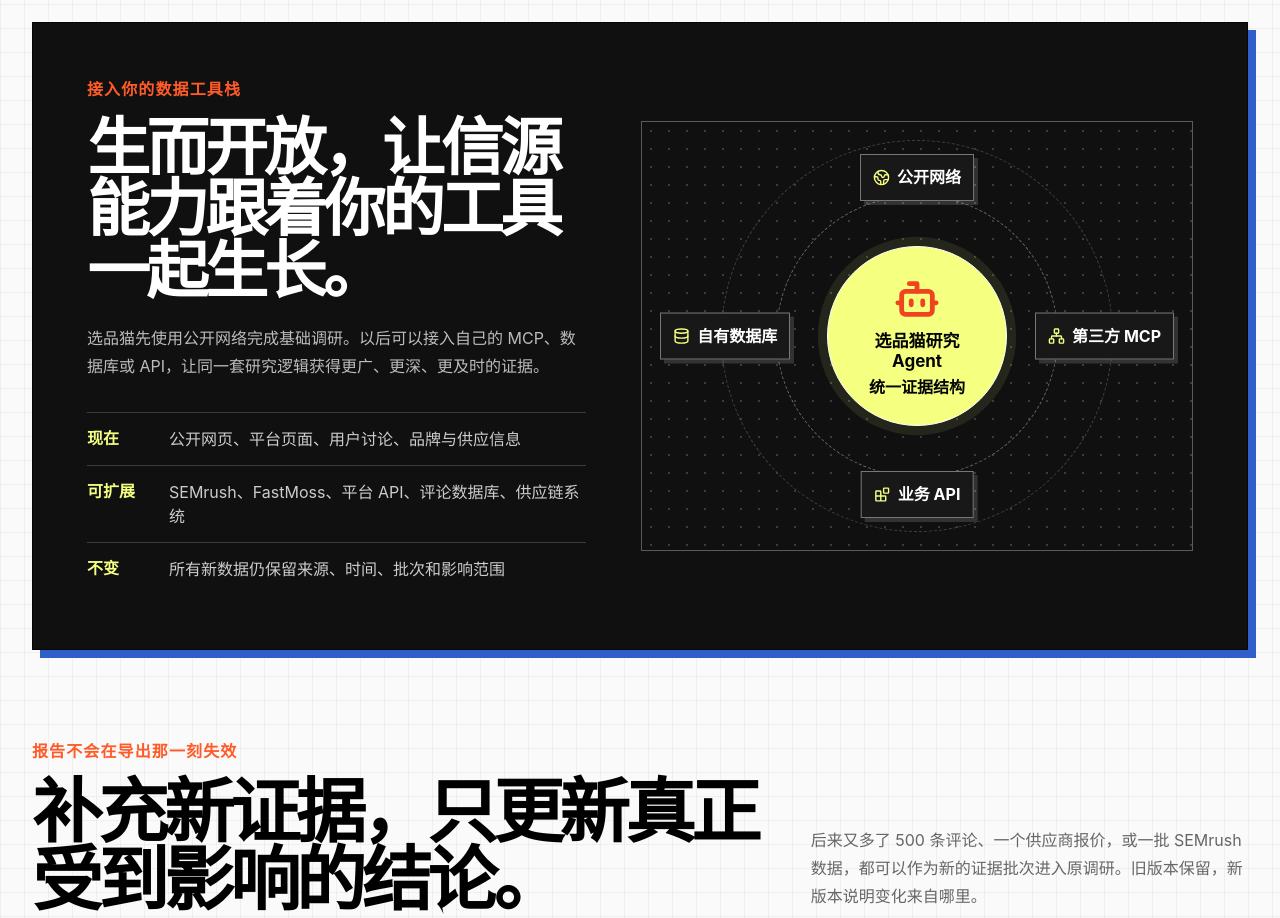
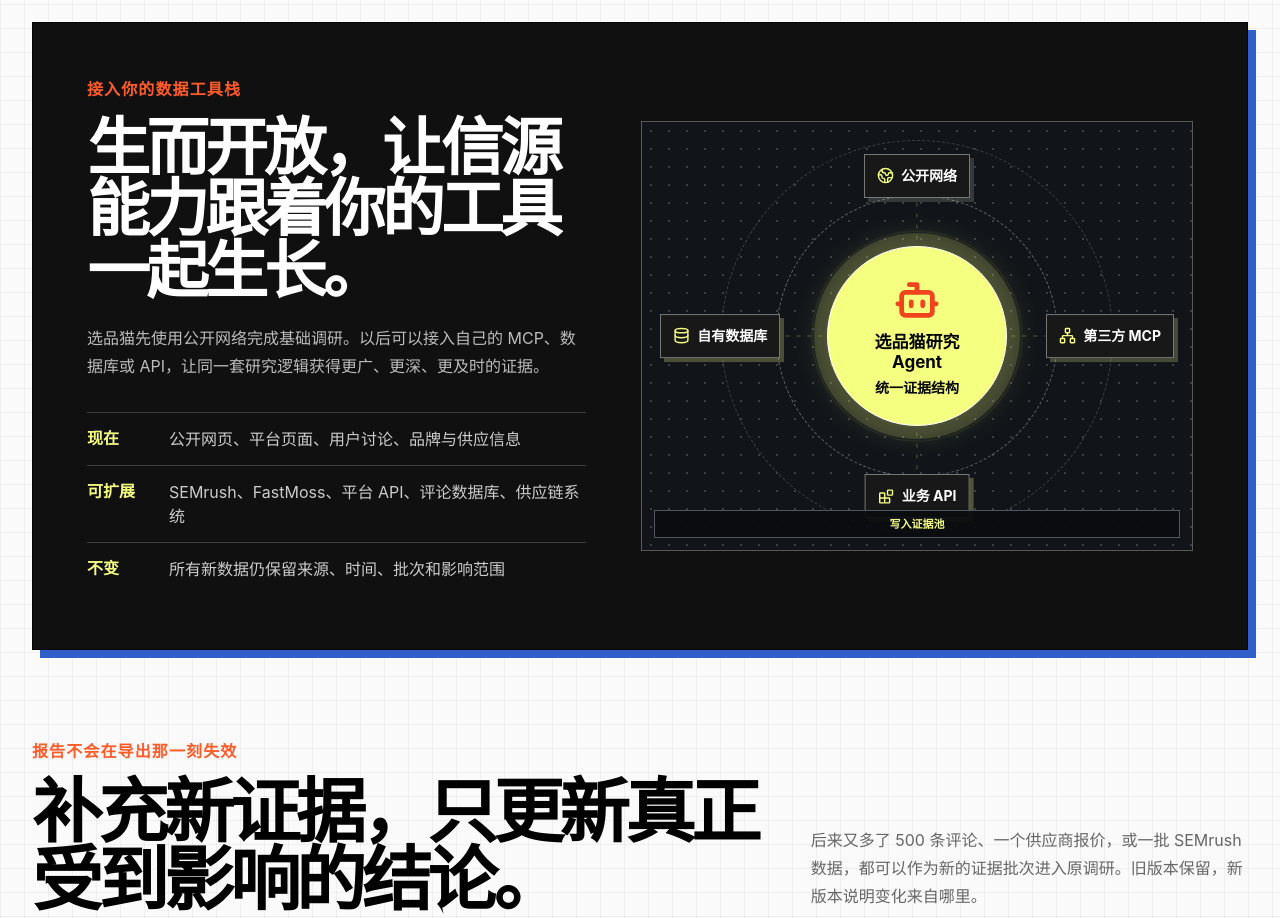
Before and after one commit to weierrr/xuanpinmao, a Next.js app in the folder app/: page / in a window 1280 px wide. Shown: the part 3020-3938 px from the top of the page. Built offline with nearby package versions, Linux system fonts and the light colour scheme.

Commit message:
Animate homepage source integration map

```diff
--- a/app/src/app/page.tsx
+++ b/app/src/app/page.tsx
@@ -3,10 +3,8 @@ import Link from "next/link";
 import {
   ArrowRight,
   BarChart3,
-  Blocks,
   Bot,
   CheckCircle2,
-  Database,
   FileSearch,
   FlaskConical,
   Globe2,
@@ -22,6 +20,7 @@ import {
 import { ContactAuthor } from "./contact-author";
 import { ProductResearchAnimation } from "./product-research-animation";
 import { SiteTopNavigation } from "./site-top-navigation";
+import { SourceSystemAnimation } from "./source-system-animation";
 
 export const metadata: Metadata = {
   title: "选品猫｜让每一条选品结论都有来源",
@@ -127,13 +126,7 @@ export default function HomePage() {
               <li><b>不变</b><span>所有新数据仍保留来源、时间、批次和影响范围</span></li>
             </ul>
           </div>
-          <div className="home-source-map" aria-label="可扩展数据源结构">
-            <div className="home-source-core"><Bot className="home-source-logo" size={46} strokeWidth={2.5} /><strong>选品猫研究 Agent</strong><span>统一证据结构</span></div>
-            <span className="source-orbit web"><Globe2 size={17} /><b>公开网络</b></span>
-            <span className="source-orbit mcp"><Network size={17} /><b>第三方 MCP</b></span>
-            <span className="source-orbit api"><Blocks size={17} /><b>业务 API</b></span>
-            <span className="source-orbit data"><Database size={17} /><b>自有数据库</b></span>
-          </div>
+          <SourceSystemAnimation />
         </section>
 
         <section className="home-update-loop">
--- /dev/null
+++ b/app/src/app/source-system-animation.module.css
@@ -0,0 +1,143 @@
+.map {
+  position: relative;
+  min-height: 430px;
+  overflow: hidden;
+  border: 1px solid #5a5a5a;
+  background-color: #11151a;
+  background-image: radial-gradient(circle, rgba(255, 255, 255, .18) 1px, transparent 1.4px);
+  background-size: 18px 18px;
+  isolation: isolate;
+}
+
+.map::before,
+.map::after {
+  position: absolute;
+  top: 50%;
+  left: 50%;
+  border: 1px dashed #696969;
+  border-radius: 50%;
+  content: "";
+  transform: translate(-50%, -50%);
+}
+
+.map::before { width: 280px; height: 280px; }
+.map::after { width: 390px; height: 390px; border-color: #414141; }
+
+.routes { position: absolute; z-index: 1; inset: 0; width: 100%; height: 100%; }
+.routes path { fill: none; stroke: rgba(245, 255, 128, .3); stroke-width: 1; stroke-dasharray: 4 7; }
+
+.core {
+  position: absolute;
+  z-index: 4;
+  top: 50%;
+  left: 50%;
+  width: 180px;
+  height: 180px;
+  display: flex;
+  flex-direction: column;
+  align-items: center;
+  justify-content: center;
+  gap: 9px;
+  border: 1px solid #fff;
+  border-radius: 50%;
+  background: var(--product-lime);
+  color: var(--product-ink);
+  text-align: center;
+  transform: translate(-50%, -50%);
+  box-shadow: 0 0 0 9px rgba(245, 255, 128, .09);
+  animation: coreReceive 8s ease-in-out infinite;
+}
+
+.core strong { max-width: 125px; font-size: 17px; line-height: 1.2; }
+.core span { font: 750 14px/1 var(--font-geist-mono); }
+.core i { position: absolute; inset: -13px; border: 1px solid rgba(245, 255, 128, .38); border-radius: 50%; animation: coreRing 2s ease-out infinite; }
+.logo { color: #f0441e; }
+
+.source {
+  position: absolute;
+  z-index: 5;
+  display: flex;
+  align-items: center;
+  gap: 7px;
+  padding: 10px 12px;
+  border: 1px solid #777;
+  background: #181818;
+  color: #fff;
+  font-size: 14px;
+  box-shadow: 4px 4px 0 rgba(255, 255, 255, .14);
+  animation: sourceActive 8s ease-in-out infinite;
+  animation-delay: calc(var(--source-index) * 2s);
+}
+
+.source svg { color: var(--product-lime); }
+.web { top: 32px; left: 50%; transform: translateX(-50%); }
+.mcp { top: 50%; right: 18px; transform: translateY(-50%); }
+.api { bottom: 32px; left: 50%; transform: translateX(-50%); }
+.data { top: 50%; left: 18px; transform: translateY(-50%); }
+
+.packet { position: absolute; z-index: 3; width: 9px; height: 9px; border: 2px solid #11151a; border-radius: 50%; background: var(--product-lime); box-shadow: 0 0 12px var(--product-lime); opacity: 0; }
+.packetWeb { top: 69px; left: calc(50% - 4px); animation: packetWeb 8s ease-in-out infinite; }
+.packetMcp { top: calc(50% - 4px); right: 67px; animation: packetMcp 8s 2s ease-in-out infinite; }
+.packetApi { bottom: 69px; left: calc(50% - 4px); animation: packetApi 8s 4s ease-in-out infinite; }
+.packetData { top: calc(50% - 4px); left: 67px; animation: packetData 8s 6s ease-in-out infinite; }
+
+.status {
+  position: absolute;
+  z-index: 6;
+  right: 12px;
+  bottom: 12px;
+  left: 12px;
+  height: 28px;
+  overflow: hidden;
+  border: 1px solid #515861;
+  background: rgba(10, 12, 15, .92);
+  color: var(--product-lime);
+  font: 750 11px/28px var(--font-geist-mono);
+  text-align: center;
+}
+
+.status span { position: absolute; inset: 0; opacity: 0; animation: statusStep 8s linear infinite; }
+.status span:nth-child(2) { animation-delay: 2s; }
+.status span:nth-child(3) { animation-delay: 4s; }
+.status span:nth-child(4) { animation-delay: 6s; }
+
+@keyframes sourceActive {
+  0%, 7%, 28%, 100% { border-color: #777; background: #181818; }
+  10%, 23% { border-color: var(--product-lime); background: #29301c; box-shadow: 4px 4px 0 rgba(245, 255, 128, .28); }
+}
+
+@keyframes packetWeb { 0%, 4% { opacity: 0; transform: translateY(0); } 7% { opacity: 1; } 22% { opacity: 1; transform: translateY(143px); } 25%, 100% { opacity: 0; transform: translateY(143px); } }
+@keyframes packetMcp { 0%, 4% { opacity: 0; transform: translateX(0); } 7% { opacity: 1; } 22% { opacity: 1; transform: translateX(-184px); } 25%, 100% { opacity: 0; transform: translateX(-184px); } }
+@keyframes packetApi { 0%, 4% { opacity: 0; transform: translateY(0); } 7% { opacity: 1; } 22% { opacity: 1; transform: translateY(-143px); } 25%, 100% { opacity: 0; transform: translateY(-143px); } }
+@keyframes packetData { 0%, 4% { opacity: 0; transform: translateX(0); } 7% { opacity: 1; } 22% { opacity: 1; transform: translateX(184px); } 25%, 100% { opacity: 0; transform: translateX(184px); } }
+@keyframes coreReceive { 0%, 20%, 28%, 45%, 53%, 70%, 78%, 95%, 100% { filter: brightness(1); } 23%, 48%, 73%, 98% { filter: brightness(1.12); box-shadow: 0 0 0 13px rgba(245, 255, 128, .17), 0 0 36px rgba(245, 255, 128, .24); } }
+@keyframes coreRing { 0% { opacity: .65; transform: scale(.92); } 75%, 100% { opacity: 0; transform: scale(1.13); } }
+@keyframes statusStep { 0%, 22% { opacity: 1; transform: translateY(0); } 25%, 100% { opacity: 0; transform: translateY(-8px); } }
+
+@media (max-width: 720px) {
+  .map { min-height: 330px; }
+  .map::before { width: 220px; height: 220px; }
+  .map::after { width: 300px; height: 300px; }
+  .core { width: 145px; height: 145px; }
+  .core strong { font-size: 15px; }
+  .core span { font-size: 12px; }
+  .source { padding: 8px; font-size: 12px; }
+  .mcp { right: 8px; }
+  .data { left: 8px; }
+  .web { top: 22px; }
+  .api { bottom: 48px; }
+  .packetWeb { top: 56px; }
+  .packetApi { bottom: 81px; }
+  .packetMcp { right: 55px; }
+  .packetData { left: 55px; }
+}
+
+@media (prefers-reduced-motion: reduce) {
+  .core,
+  .core i,
+  .source,
+  .packet,
+  .status span { animation: none; }
+  .packet { display: none; }
+  .status span:first-child { opacity: 1; }
+}
--- /dev/null
+++ b/app/src/app/source-system-animation.tsx
@@ -0,0 +1,49 @@
+import { Blocks, Bot, Database, Globe2, Network } from "lucide-react";
+import type { CSSProperties } from "react";
+import styles from "./source-system-animation.module.css";
+
+const sources = [
+  { code: "web", label: "公开网络", Icon: Globe2, className: styles.web },
+  { code: "mcp", label: "第三方 MCP", Icon: Network, className: styles.mcp },
+  { code: "api", label: "业务 API", Icon: Blocks, className: styles.api },
+  { code: "data", label: "自有数据库", Icon: Database, className: styles.data },
+];
+
+export function SourceSystemAnimation() {
+  return (
+    <div className={styles.map} aria-label="可扩展数据源接入动画">
+      <svg className={styles.routes} viewBox="0 0 520 430" aria-hidden="true">
+        <path d="M260 70 L260 215" />
+        <path d="M447 215 L260 215" />
+        <path d="M260 360 L260 215" />
+        <path d="M73 215 L260 215" />
+      </svg>
+
+      <div className={styles.core}>
+        <Bot className={styles.logo} size={46} strokeWidth={2.5} />
+        <strong>选品猫研究 Agent</strong>
+        <span>统一证据结构</span>
+        <i aria-hidden="true" />
+      </div>
+
+      {sources.map(({ code, label, Icon, className }, index) => (
+        <div className={`${styles.source} ${className}`} key={code} style={{ "--source-index": index } as CSSProperties}>
+          <Icon size={17} />
+          <b>{label}</b>
+        </div>
+      ))}
+
+      <span className={`${styles.packet} ${styles.packetWeb}`} aria-hidden="true" />
+      <span className={`${styles.packet} ${styles.packetMcp}`} aria-hidden="true" />
+      <span className={`${styles.packet} ${styles.packetApi}`} aria-hidden="true" />
+      <span className={`${styles.packet} ${styles.packetData}`} aria-hidden="true" />
+
+      <div className={styles.status} aria-hidden="true">
+        <span>接入信源</span>
+        <span>清洗去重</span>
+        <span>标注来源</span>
+        <span>写入证据池</span>
+      </div>
+    </div>
+  );
+}
```
